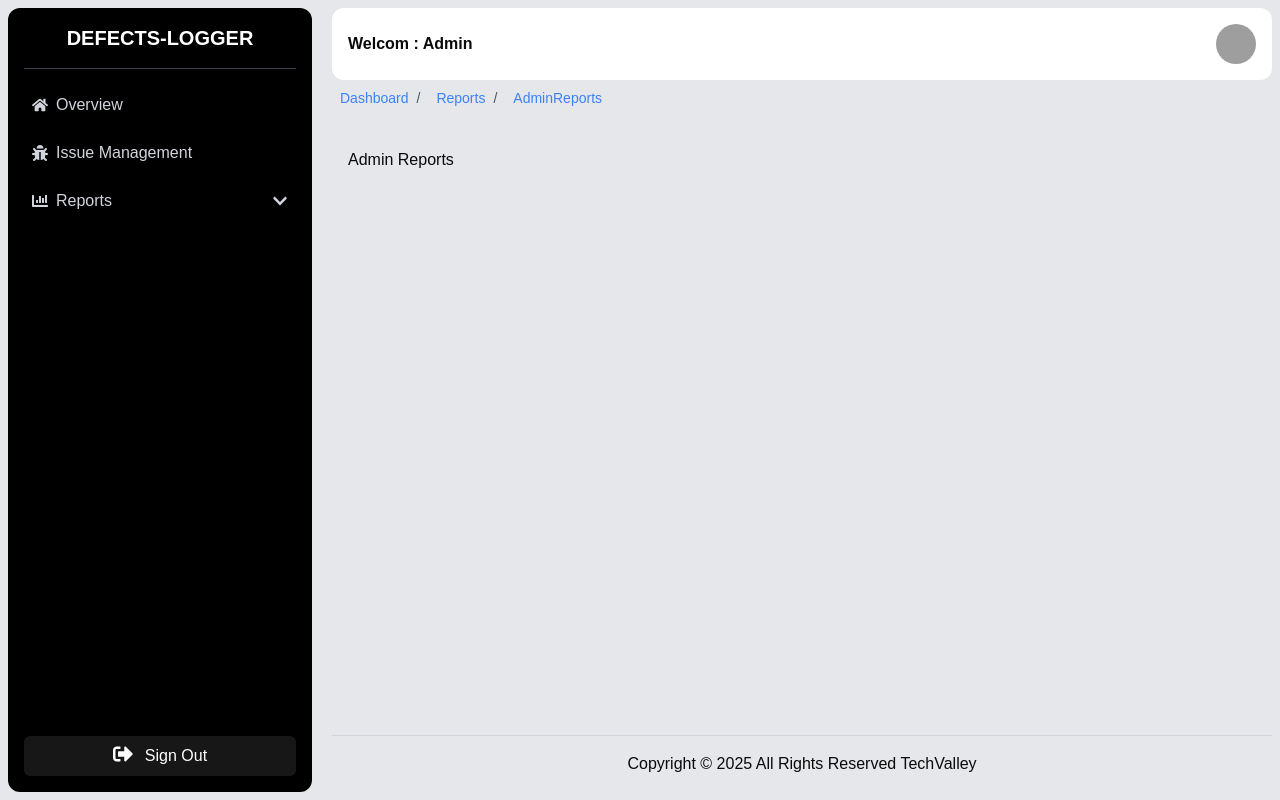
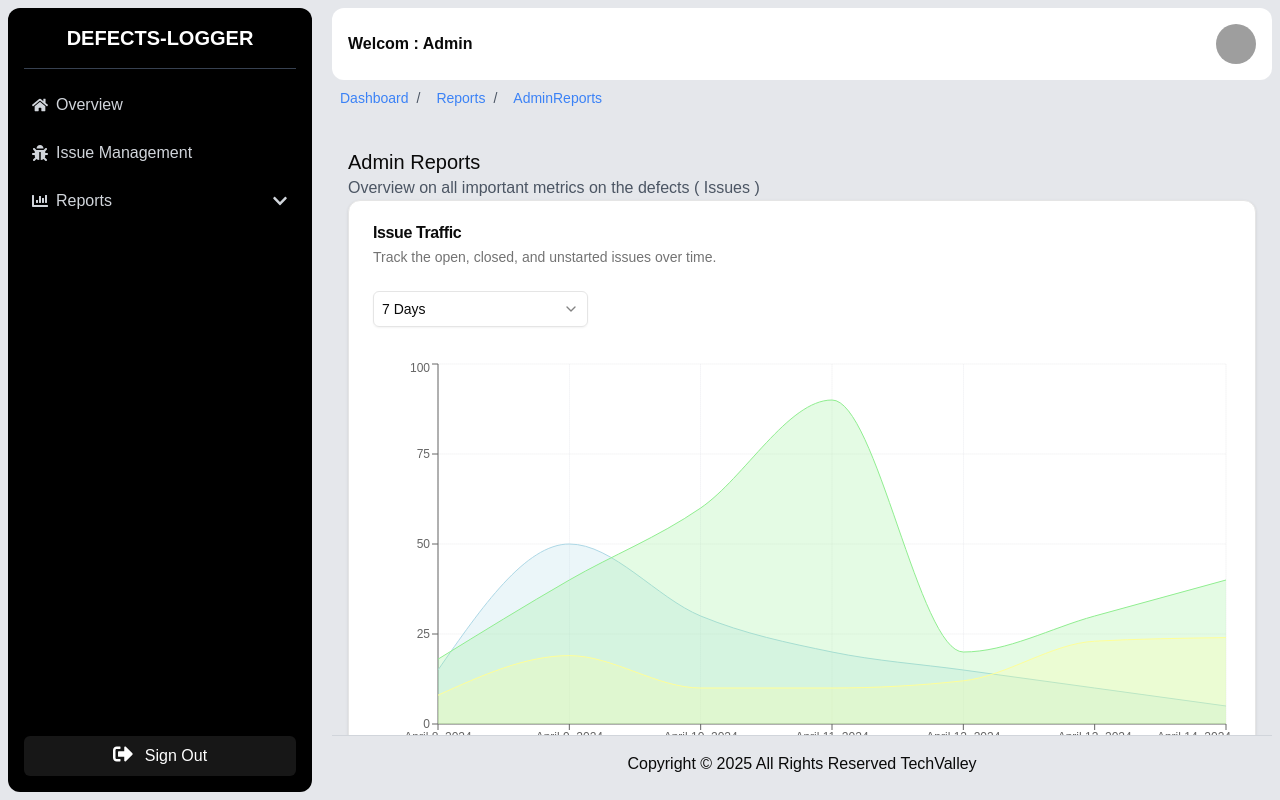
Before and after one commit to Chilanzi-thirt33n/Project_issueMgt, a Next.js app: page /dashboard/Reports/AdminReports in a window 1280 px wide. Built offline with nearby package versions, Linux system fonts and the light colour scheme; no server answers; the database is empty; grey boxes are pictures that could not be loaded.

Commit message:
admin overview added will need to create components

```diff
--- a/app/dashboard/Reports/AdminReports/page.jsx
+++ b/app/dashboard/Reports/AdminReports/page.jsx
@@ -1,7 +1,65 @@
+"use client";
+
+// this section should be new components that can be made new
+import MonthChart from "../../../components/MonthChart";
+import ActiveIssues from "../../../components/ActiveIssuea";
+import ClosedIssues from "../../../components/ClosedIssues";
+import ClassificationChart from "../../../components/Piechart";
+import BarChart from "../../../components/IssueChart";
+import DepartmentChart from "../../../components/departmentJobsChart";
+import CrewChart from "../../../components/crewChart";
+import DetailedReports from "../../Reports/DetailedReports/page";
+import TrendChart from "../../../components/Trendchart";
+
 const Admin = () => {
   return (
     <div>
-      <h1>Admin Reports</h1>
+      {/*the hader has the title */}
+      <header>
+        {" "}
+        <h1 className="text-xl">Admin Reports</h1>
+        <p className="text-gray-600">
+          Overview on all important metrics on the defects ( Issues )
+        </p>
+      </header>
+      {/*this is te main */}
+      <main className="space-y-10">
+        <MonthChart />
+
+        <div>
+          <h2 className="text-lg">Trend Charts</h2>
+          <p className="text-gray-600">trends charts</p>
+          <div className="grid grid-cols-3 gap-2">
+            <TrendChart />
+            <CrewChart />
+            <BarChart />
+          </div>
+        </div>
+
+        <div className="flex flex-col gap-2">
+          <div>
+            <h2 className="text-lg">Active Issues</h2>
+            <p className="text-gray-600">Active Issues</p>
+            <ActiveIssues />
+          </div>
+          <div>
+            <h2 className="text-lg">Closed Issues</h2>
+            <p className="text-gray-600">closed Issues</p>
+            <ClosedIssues />
+          </div>
+        </div>
+
+        <div>
+          <h2 className="text-lg">dept Charts</h2>
+          <p className="text-gray-600">Classification and crew Charts</p>
+          <div className="grid grid-cols-2 gap-2">
+            <DepartmentChart />
+            <ClassificationChart />
+          </div>
+        </div>
+
+        <DetailedReports />
+      </main>
     </div>
   );
 };
```
